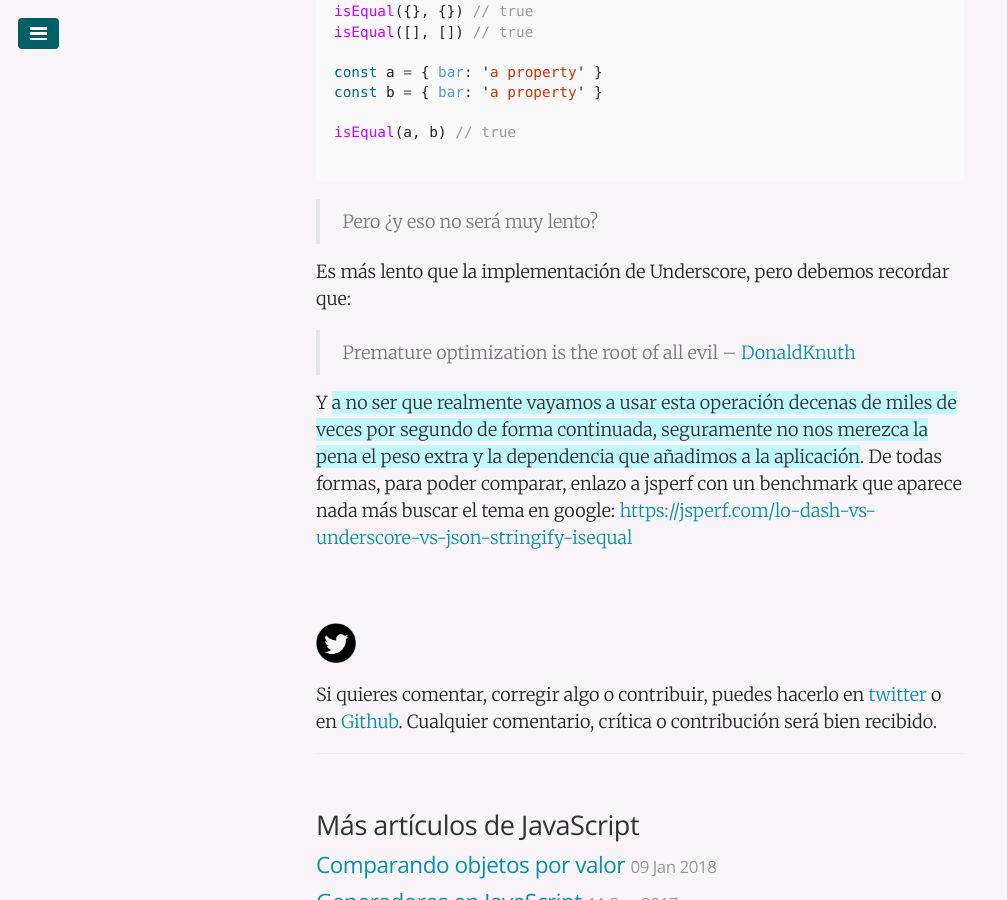
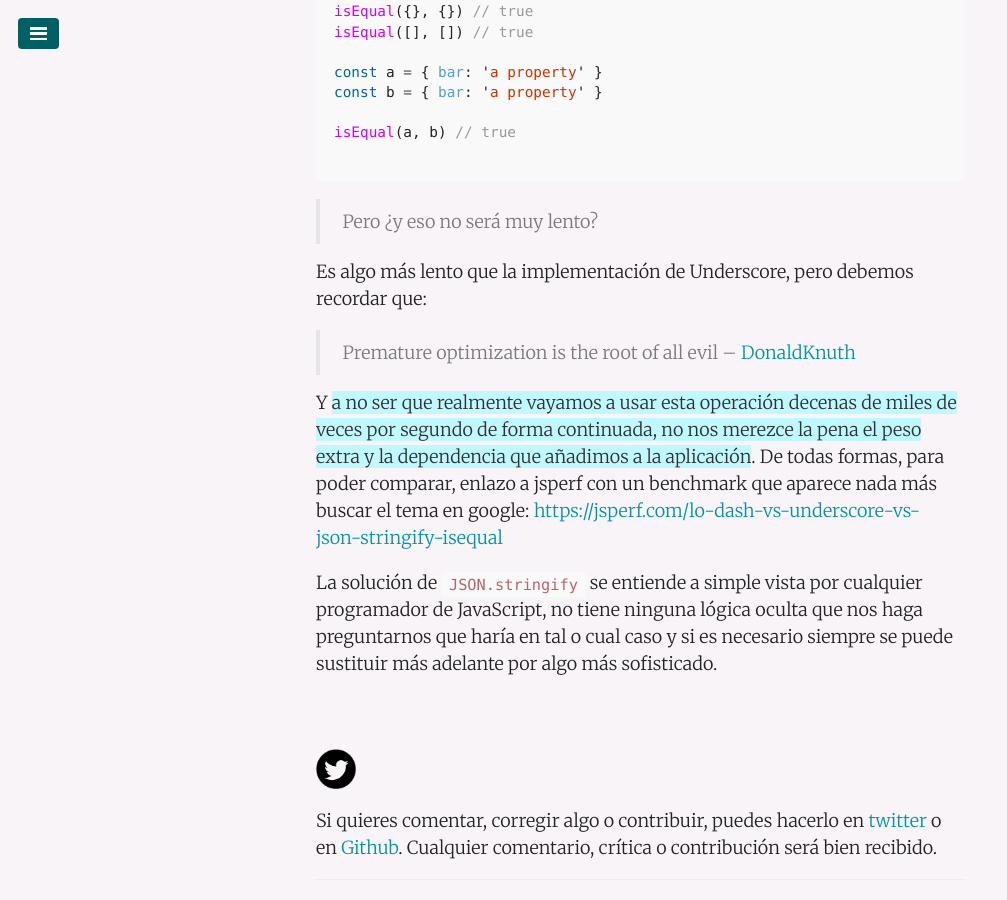
Before and after one commit to juanmirod/juanmirod.github.io, a Jekyll site: the page built from _posts/2018-01-09-comparacion-objetos-por-valor.markdown, in a window 1280 px wide and 900 px high, scrolled down 2009 px. Shown: the whole window, without its empty margins (0-1007 px from the left). Built offline with Jekyll 4.4.1, drawn with Linux system fonts in a browser that asks for light colours.

Commit message:
fix: added conclusion to post

```diff
--- a/_posts/2018-01-09-comparacion-objetos-por-valor.markdown
+++ b/_posts/2018-01-09-comparacion-objetos-por-valor.markdown
@@ -78,8 +78,10 @@ isEqual(a, b) // true
 
 > Pero ¿y eso no será muy lento?
 
-Es más lento que la implementación de Underscore, pero debemos recordar que:
+Es algo más lento que la implementación de Underscore, pero debemos recordar que:
 
 > Premature optimization is the root of all evil -- [DonaldKnuth](http://wiki.c2.com/?PrematureOptimization)
 
-Y **a no ser que realmente vayamos a usar esta operación decenas de miles de veces por segundo de forma continuada, seguramente no nos merezca la pena el peso extra y la dependencia que añadimos a la aplicación**. De todas formas, para poder comparar, enlazo a jsperf con un benchmark que aparece nada más buscar el tema en google: [https://jsperf.com/lo-dash-vs-underscore-vs-json-stringify-isequal](https://jsperf.com/lo-dash-vs-underscore-vs-json-stringify-isequal)
+Y **a no ser que realmente vayamos a usar esta operación decenas de miles de veces por segundo de forma continuada, no nos merezce la pena el peso extra y la dependencia que añadimos a la aplicación**. De todas formas, para poder comparar, enlazo a jsperf con un benchmark que aparece nada más buscar el tema en google: [https://jsperf.com/lo-dash-vs-underscore-vs-json-stringify-isequal](https://jsperf.com/lo-dash-vs-underscore-vs-json-stringify-isequal)
+
+La solución de `JSON.stringify` se entiende a simple vista por cualquier programador de JavaScript, no tiene ninguna lógica oculta que nos haga preguntarnos que haría en tal o cual caso y si es necesario siempre se puede sustituir más adelante por algo más sofisticado.
```
